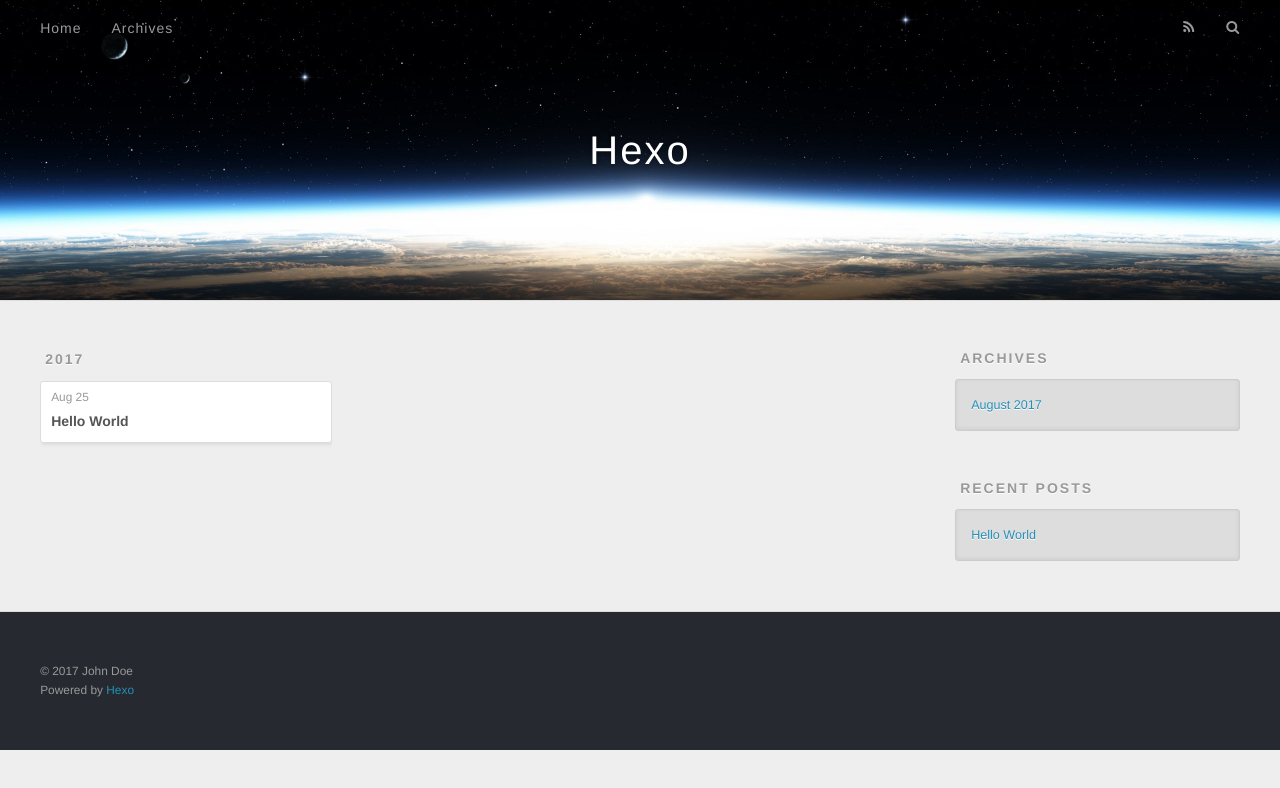
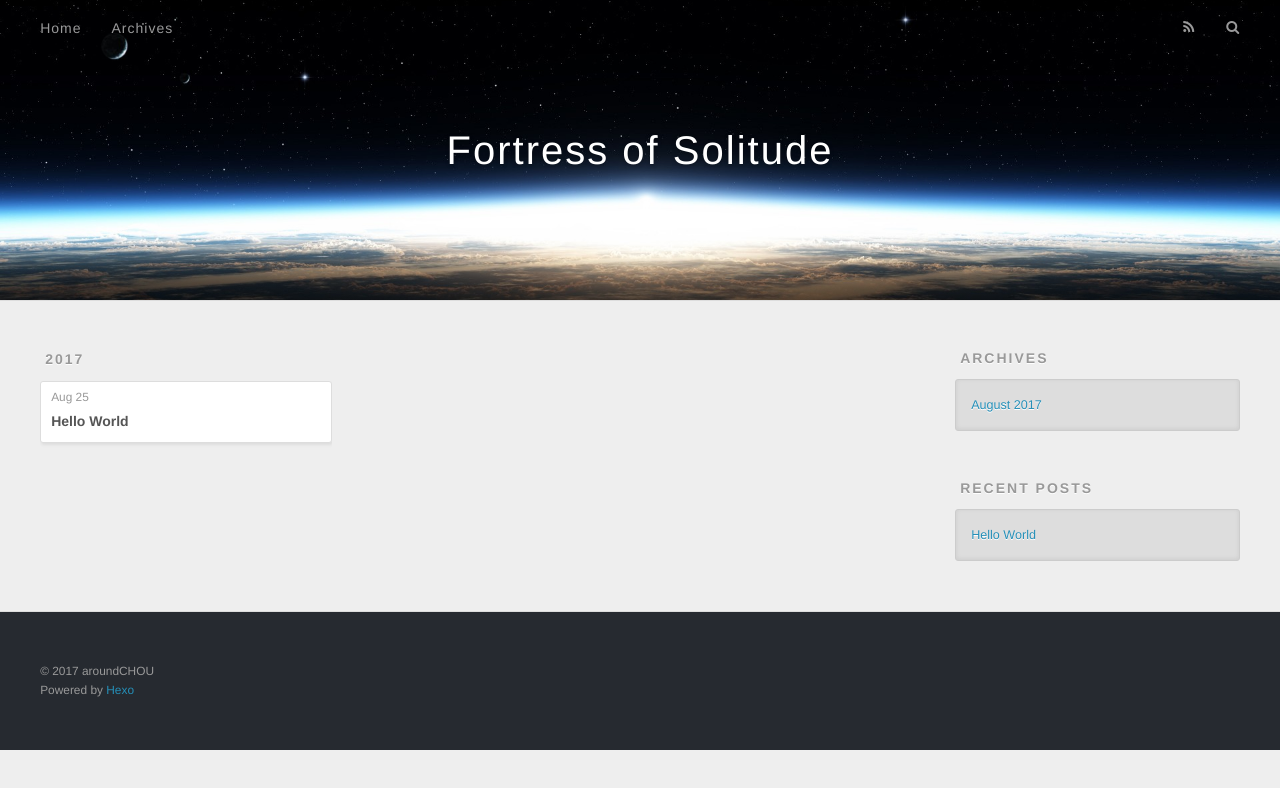
Before and after one commit to aroundCHOU/aroundCHOU.github.io, a plain HTML site: page archives/2017/08/index.html in a window 1280 px wide. Drawn offline with nearby package versions, Linux system fonts and the light colour scheme.

Commit message:
Site updated: 2017-08-25 13:22:49

```diff
--- a/archives/2017/08/index.html
+++ b/archives/2017/08/index.html
@@ -3,16 +3,17 @@
 <head>
   <meta charset="utf-8">
 
-  <title>Archives: 2017/8 | Hexo</title>
+  <title>Archives: 2017/8 | Fortress of Solitude</title>
   <meta name="viewport" content="width=device-width, initial-scale=1, maximum-scale=1">
   <meta property="og:type" content="website">
-<meta property="og:title" content="Hexo">
+<meta property="og:title" content="Fortress of Solitude">
 <meta property="og:url" content="http://yoursite.com/archives/2017/08/index.html">
-<meta property="og:site_name" content="Hexo">
+<meta property="og:site_name" content="Fortress of Solitude">
+<meta property="og:locale" content="zh-Hans">
 <meta name="twitter:card" content="summary">
-<meta name="twitter:title" content="Hexo">
+<meta name="twitter:title" content="Fortress of Solitude">
 
-    <link rel="alternate" href="/atom.xml" title="Hexo" type="application/atom+xml">
+    <link rel="alternate" href="/atom.xml" title="Fortress of Solitude" type="application/atom+xml">
 
 
     <link rel="icon" href="/favicon.png">
@@ -33,7 +34,7 @@
   <div id="header-outer" class="outer">
     <div id="header-title" class="inner">
       <h1 id="logo-wrap">
-        <a href="/" id="logo">Hexo</a>
+        <a href="/" id="logo">Fortress of Solitude</a>
       </h1>
 
     </div>
@@ -137,7 +138,7 @@
 
   <div class="outer">
     <div id="footer-info" class="inner">
-      &copy; 2017 John Doe<br>
+      &copy; 2017 aroundCHOU<br>
       Powered by <a href="http://hexo.io/" target="_blank">Hexo</a>
     </div>
   </div>
```
Also changed, not shown: 2017/08/25/hello-world/index.html (+7 -6 lines), archives/2017/index.html (+8 -7 lines), archives/index.html (+8 -7 lines), index.html (+9 -8 lines).
